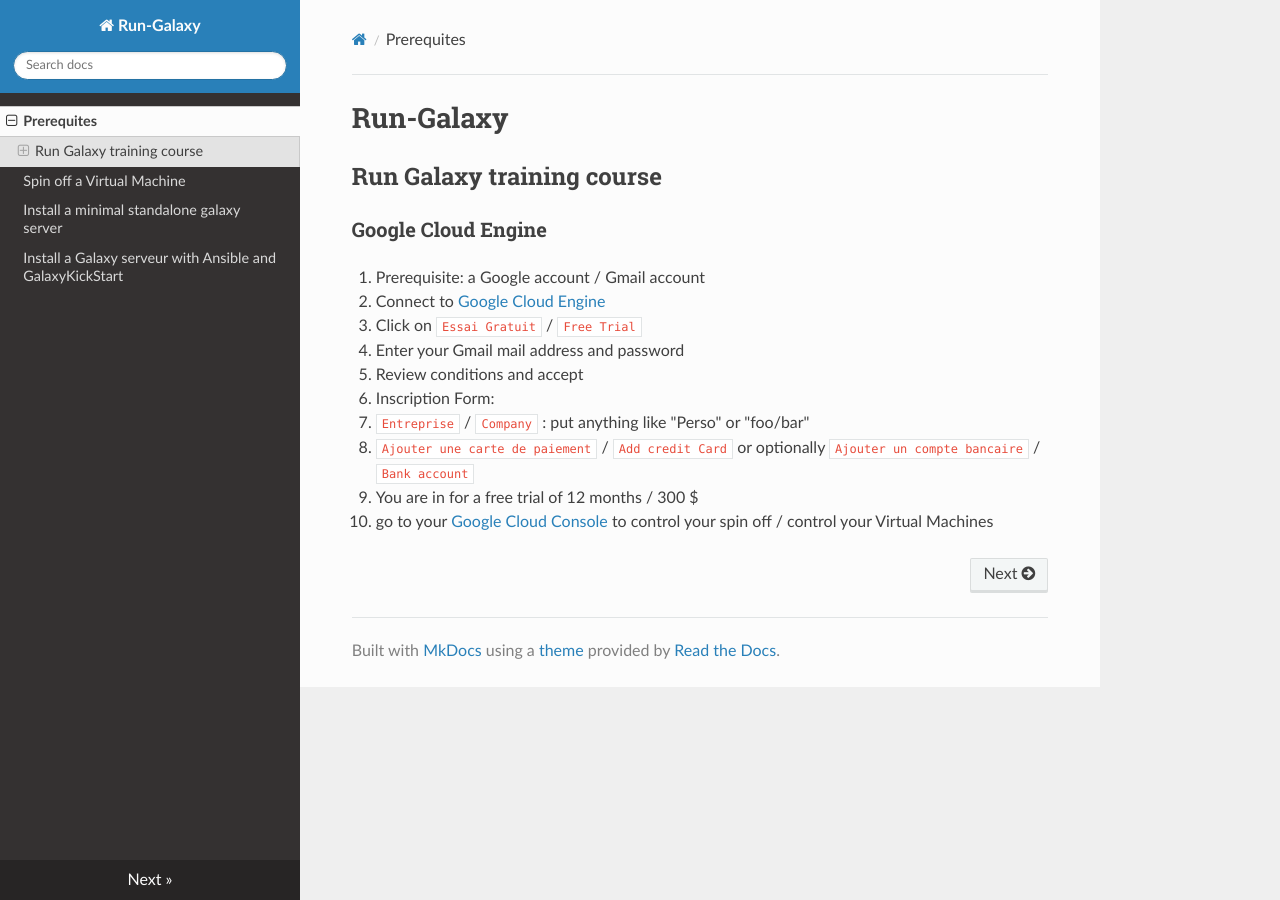
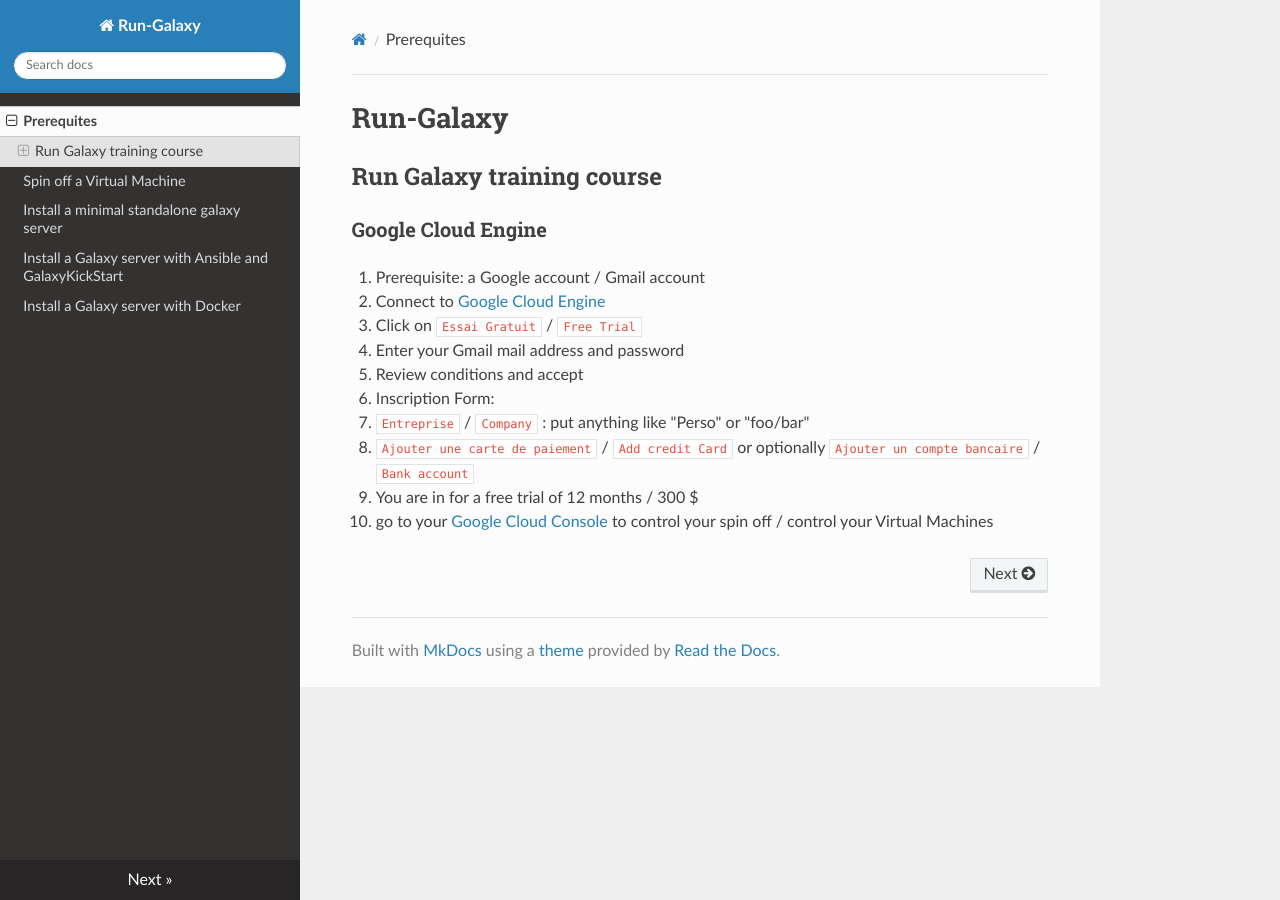
Before and after one commit to ARTbio/Run-Galaxy, an MkDocs documentation site: the page built from docs/index.md, in a window 1280 px wide. Built offline with MkDocs 1.6.1, drawn with Linux system fonts in a browser that asks for light colours; nearby versions of some CDN libraries; old or Windows-style settings are respelled for this version of MkDocs.

Commit message:
start Docker part

```diff
--- a/mkdocs.yml
+++ b/mkdocs.yml
@@ -3,6 +3,7 @@
   - Prerequites: index.md
   - Spin off a Virtual Machine: spin_off_VM.md
   - Install a minimal standalone galaxy server: bare-galaxy.md
-  - Install a Galaxy serveur with Ansible and GalaxyKickStart: GalaxyKickStart.md
+  - Install a Galaxy server with Ansible and GalaxyKickStart: GalaxyKickStart.md
+  - Install a Galaxy server with Docker: Docker_GalaxyKickStart.md
 
 theme: readthedocs
```
Also changed, not shown: docs/Docker_GalaxyKickStart.md (added, +22 -0 lines), docs/images/docker.png (added).
